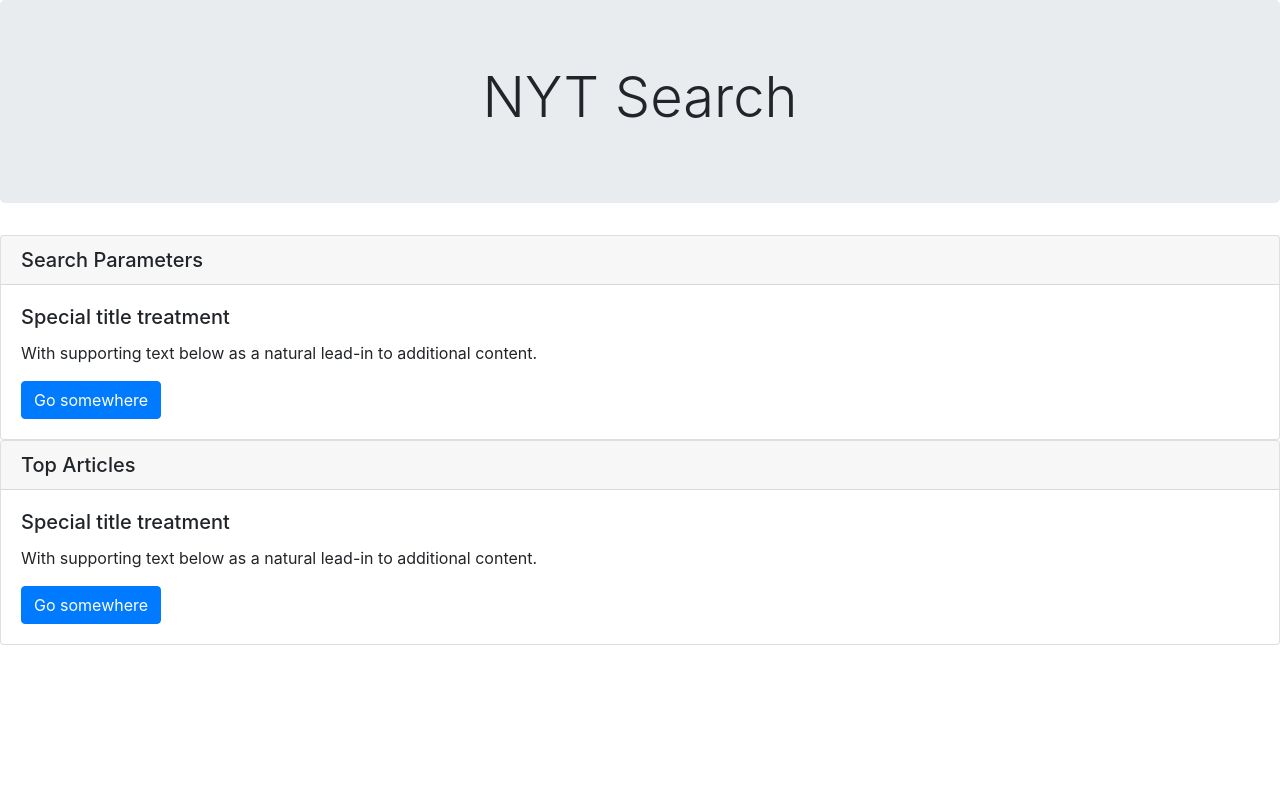
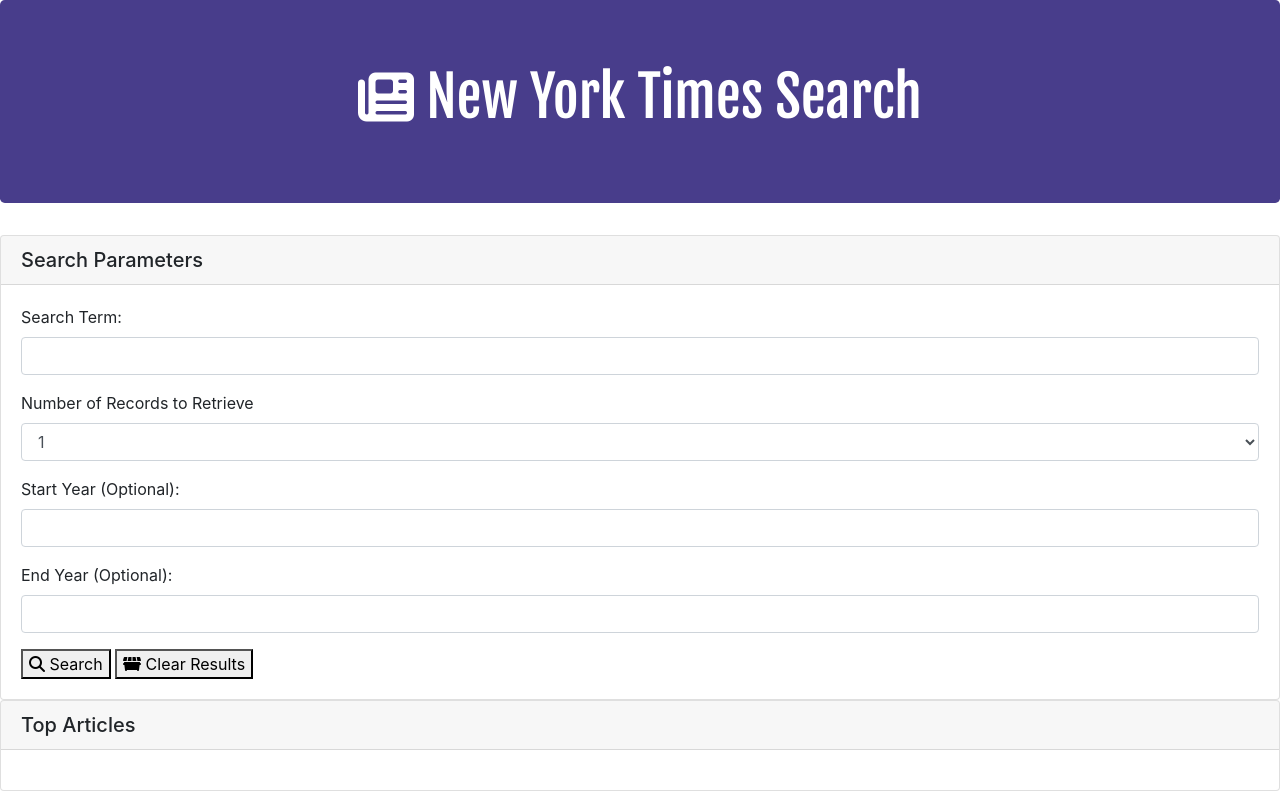
Before and after one commit to BrandonGreenOAB/INclassNYT, a plain HTML site: page index.html in a window 1280 px wide. Drawn offline with nearby package versions, Linux system fonts and the light colour scheme.

Commit message:
all the things

```diff
--- a/index.html
+++ b/index.html
@@ -7,34 +7,58 @@
     <title>NYT API</title>
     <link rel="stylesheet" href="https://stackpath.bootstrapcdn.com/bootstrap/4.5.2/css/bootstrap.min.css"
         integrity="sha384-JcKb8q3iqJ61gNV9KGb8thSsNjpSL0n8PARn9HuZOnIxN0hoP+VmmDGMN5t9UJ0Z" crossorigin="anonymous">
+    <script src="https://kit.fontawesome.com/0920b2abc0.js" crossorigin="anonymous"></script>
+
+    <link rel="stylesheet" href="style.css">
+    <link href="https://fonts.googleapis.com/css2?family=Fjalla+One&display=swap" rel="stylesheet">
 </head>
 
 <body>
     <div class="jumbotron text-center">
-        <h1 class="display-4">NYT Search</h1>
+        <h1 class="display-4"><i class="fas fa-newspaper"></i> New York Times Search</h1>
+        <!-- add in newspaper fa here -->
     </div>
 
     <div class="card">
         <h5 class="card-header">Search Parameters</h5>
         <div class="card-body">
-            <h5 class="card-title">Special title treatment</h5>
-            <p class="card-text">With supporting text below as a natural lead-in to additional content.</p>
-            <a href="#" class="btn btn-primary">Go somewhere</a>
+
+            <form>
+                <div class="form-group">
+                    <label for="exampleFormControlInput1">Search Term:</label>
+                    <input type="email" class="form-control" id="exampleFormControlInput1">
+                </div>
+                <div class="form-group">
+                    <label for="exampleFormControlSelect1">Number of Records to Retrieve</label>
+                    <select class="form-control" id="exampleFormControlSelect1">
+                        <option>1</option>
+                        <option>2</option>
+                        <option>3</option>
+                        <option>4</option>
+                        <option>5</option>
+                    </select>
+                </div>
+                <div class="form-group">
+                    <label for="exampleFormControlInput1">Start Year (Optional):</label>
+                    <input type="email" class="form-control" id="exampleFormControlInput1">
+                </div>
+                <div class="form-group">
+                    <label for="exampleFormControlInput1">End Year (Optional):</label>
+                    <input type="email" class="form-control" id="exampleFormControlInput1">
+                </div>
+                <button id="search"><i class="fas fa-search"></i> Search</button>
+
+                <button id="clear"><i class="fas fa-dumpster"></i> Clear Results</button>
+
+            </form>
         </div>
     </div>
 
     <div class="card">
         <h5 class="card-header">Top Articles</h5>
         <div class="card-body">
-            <h5 class="card-title">Special title treatment</h5>
-            <p class="card-text">With supporting text below as a natural lead-in to additional content.</p>
-            <a href="#" class="btn btn-primary">Go somewhere</a>
         </div>
     </div>
-
-
-
-
 
     <script src=""></script>
     <script src="https://code.jquery.com/jquery-3.5.1.slim.min.js"
--- /dev/null
+++ b/style.css
@@ -0,0 +1,5 @@
+.jumbotron {
+    background-color: darkslateblue;
+    color: white;
+    font-family: 'Fjalla One', sans-serif;
+}
```
